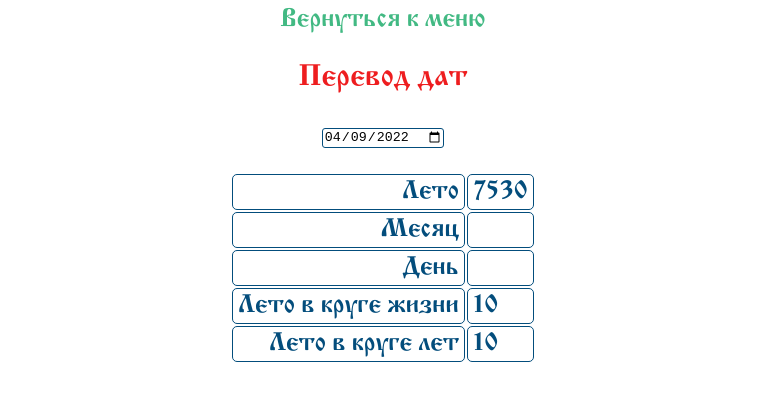
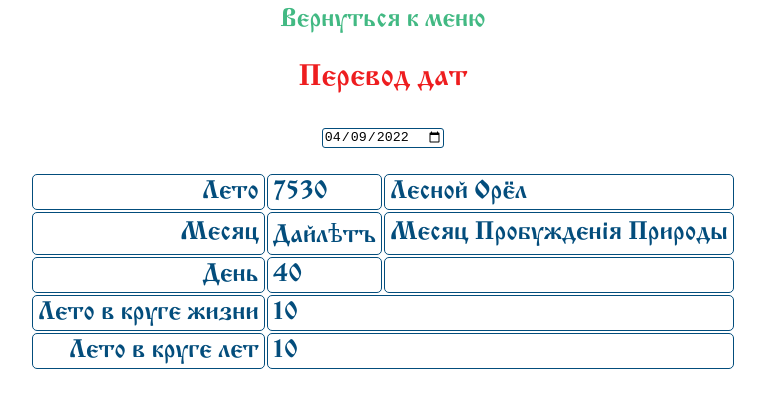
Before and after one commit to IT-P/oldcal, a Vue app: page /oldcal/translator in a window 1280 px wide. Shown: the top 408 px of the page, without its empty margins (257-1022 px from the left). Built offline with nearby package versions, Linux system fonts and the light colour scheme.

Commit message:
first version of translate ready

```diff
--- a/src/components/Translator.vue
+++ b/src/components/Translator.vue
@@ -15,26 +15,29 @@
       <tr>
         <td align="right">Лето</td>
         <td>{{ LETO }}</td>
+        <td>{{ NAZVANIYE_LETA }}</td>
       </tr>
       <tr>
         <td align="right">Месяц</td>
-        <td>{{ Mesyac }}</td>
+        <td>{{ MESYAC }}</td>
+        <td>{{ MESYAC_OPISANIE }}</td>
       </tr>
       <tr>
         <td align="right">День</td>
-        <td>{{ Den }}</td>
+        <td>{{ DEN }}</td>
+        <td></td>
       </tr>
       <tr>
         <td align="right">Лето в круге жизни</td>
-        <td>{{ LETO_V_KRUGE_ZHIZNI }}</td>
+        <td colspan="2">{{ LETO_V_KRUGE_ZHIZNI }}</td>
       </tr>
       <tr>
         <td align="right">Лето в круге лет</td>
-        <td>{{ LETO_V_KRUGE_LET }}</td>
+        <td colspan="2">{{ LETO_V_KRUGE_LET }}</td>
       </tr>
     </table>
   </div>
-  <!-- <div>{{ Den }} {{ Mesyac }} {{ LETO }}</div> -->
+  <!-- <div>{{ MESYAC_NACHALO }} {{ date }} {{ DEN }}</div> -->
 </template>
 
 <script>
@@ -48,10 +51,13 @@ export default {
       max_date: new Date("2156-09-22"),
       grig_date_string: "",
       LETO: "",
+      NAZVANIYE_LETA: "",
       LETO_V_KRUGE_ZHIZNI: 0,
       LETO_V_KRUGE_LET: 0,
-      Mesyac: "",
-      Den: "",
+      MESYAC: "",
+      MESYAC_OPISANIE: "",
+      MESYAC_NACHALO: "",
+      DEN: "",
     };
   },
   created: function () {
@@ -81,11 +87,14 @@ export default {
     },
     translate: function () {
       var current_grig_date = new Date(this.grig_date_string);
+      this.date = current_grig_date;
+
       if (current_grig_date < this.min_date) {
         current_grig_date = this.min_date;
         this.date = this.min_date;
         this.dateToString();
       }
+
       if (current_grig_date > this.max_date) {
         current_grig_date = this.max_date;
         this.date = this.max_date;
@@ -143,6 +152,66 @@ export default {
       if (this.LETO_V_KRUGE_LET === 0) {
         this.LETO_V_KRUGE_LET = 16;
       }
+      this.NAZVANIYE_LETA =
+        store.state.NazvaniyaLet.NAZVANIYA_LET[this.LETO_V_KRUGE_ZHIZNI - 1];
+      this.getMesyac();
+    },
+    getMesyac: function () {
+      var nach_mes = Array();
+
+      for (let i = 0; i < 9; i++) {
+        var tmp_str_array = store.state.GrigDates.leto_grig[this.LETO_V_KRUGE_LET][
+          i
+        ].split(".");
+        nach_mes[i] = new Date(
+          this.date.getFullYear() + "-" + tmp_str_array[1] + "-" + tmp_str_array[0]
+        );
+        nach_mes[i].setDate(nach_mes[i].getDate() - 1);
+      }
+
+      if (this.date >= nach_mes[0] && this.date < nach_mes[1]) {
+        this.MESYAC = store.state.Ramhat.MESYAC;
+        this.MESYAC_OPISANIE = store.state.Ramhat.MESYAC_OPISANIE;
+        this.DEN = (this.date - nach_mes[0]) / (1000 * 60 * 60 * 24) + 1;
+      } else if (this.date >= nach_mes[1] && this.date < nach_mes[2]) {
+        this.MESYAC = store.state.Ailet.MESYAC;
+        this.MESYAC_OPISANIE = store.state.Ailet.MESYAC_OPISANIE;
+        this.DEN = (this.date - nach_mes[1]) / (1000 * 60 * 60 * 24) + 1;
+      } else if (this.date >= nach_mes[2]) {
+        this.MESYAC = store.state.Beilet.MESYAC;
+        this.MESYAC_OPISANIE = store.state.Beilet.MESYAC_OPISANIE;
+        this.DEN = (this.date - nach_mes[2]) / (1000 * 60 * 60 * 24) + 1;
+      } else if (this.date < nach_mes[3]) {
+        this.MESYAC = store.state.Beilet.MESYAC;
+        this.MESYAC_OPISANIE = store.state.Beilet.MESYAC_OPISANIE;
+        this.DEN = 42 - (nach_mes[3] - this.date) / (1000 * 60 * 60 * 24);
+      } else if (this.date >= nach_mes[3] && this.date < nach_mes[4]) {
+        this.MESYAC = store.state.Geilet.MESYAC;
+        this.MESYAC_OPISANIE = store.state.Geilet.MESYAC_OPISANIE;
+        this.DEN = (this.date - nach_mes[3]) / (1000 * 60 * 60 * 24) + 1;
+      } else if (this.date >= nach_mes[4] && this.date < nach_mes[5]) {
+        this.MESYAC = store.state.Dailet.MESYAC;
+        this.MESYAC_OPISANIE = store.state.Dailet.MESYAC_OPISANIE;
+        this.DEN = (this.date - nach_mes[4]) / (1000 * 60 * 60 * 24) + 1;
+        // this.MESYAC_NACHALO = nach_mes[4];
+      } else if (this.date >= nach_mes[5] && this.date < nach_mes[6]) {
+        this.MESYAC = store.state.Elet.MESYAC;
+        this.MESYAC_OPISANIE = store.state.Elet.MESYAC_OPISANIE;
+        this.DEN = (this.date - nach_mes[5]) / (1000 * 60 * 60 * 24) + 1;
+      } else if (this.date >= nach_mes[6] && this.date < nach_mes[7]) {
+        this.MESYAC = store.state.Veilet.MESYAC;
+        this.MESYAC_OPISANIE = store.state.Veilet.MESYAC_OPISANIE;
+        this.DEN = (this.date - nach_mes[6]) / (1000 * 60 * 60 * 24) + 1;
+      } else if (this.date >= nach_mes[7] && this.date < nach_mes[8]) {
+        this.MESYAC = store.state.Heilet.MESYAC;
+        this.MESYAC_OPISANIE = store.state.Heilet.MESYAC_OPISANIE;
+        this.DEN = (this.date - nach_mes[7]) / (1000 * 60 * 60 * 24) + 1;
+      } else if (this.date >= nach_mes[8]) {
+        this.MESYAC = store.state.Tailet.MESYAC;
+        this.MESYAC_OPISANIE = store.state.Tailet.MESYAC_OPISANIE;
+        this.DEN = (this.date - nach_mes[8]) / (1000 * 60 * 60 * 24) + 1;
+      }
+      // var current_grig_date = new Date(this.grig_date_string);
     },
   },
 };
```
Also changed, not shown: src/store/SlavDates.js (+11 -0 lines).
